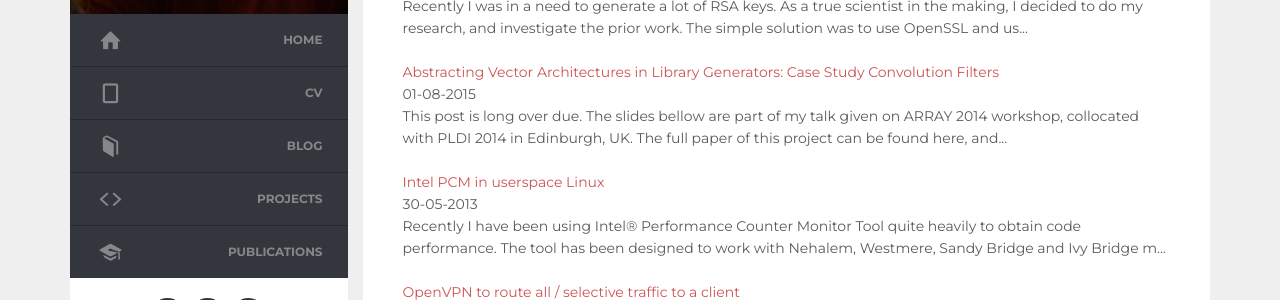
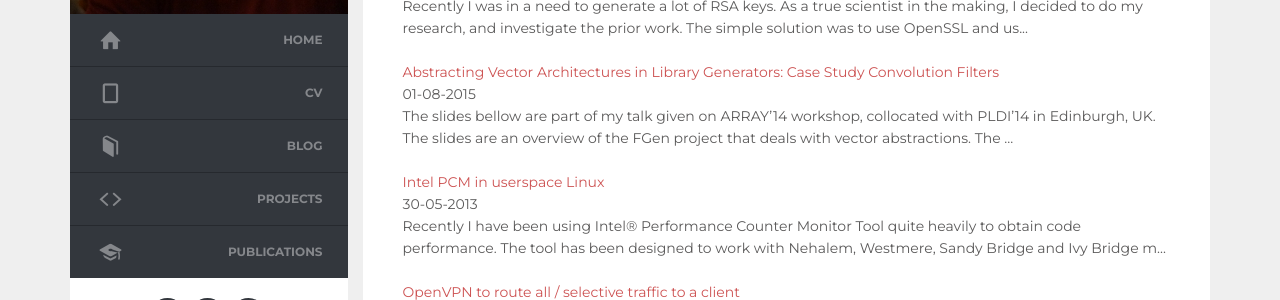
Before and after one commit to astojanov/astojanov.github.io, a Jekyll site: the page built from blog/index.html, in a window 1280 px wide. Shown: the part 344-644 px from the top of the page. Built offline with Jekyll 4.4.1, drawn with Linux system fonts in a browser that asks for light colours; some web fonts are replaced.

Commit message:
minor bug fixes.

```diff
--- a/_includes/sidebar.html
+++ b/_includes/sidebar.html
@@ -7,7 +7,7 @@
             <nav id="main-nav" class="main-nav clearfix tabbed">
                 <ul>
                     <li><a href="/"><i class="icon-home"></i>Home</a></li>
-                    <li><a href="/cv/"><i class="icon-doc"></i>CV</a></li>
+                    <li><a href="https://linkedin.com/in/astojanov/"><i class="icon-doc"></i>CV</a></li>
                     <li><a href="/blog/"><i class="icon-book"></i>Blog</a></li>
                     <li><a href="/projects/"><i class="icon-code"></i>Projects</a></li>
                     <li><a href="/publications/"><i class="icon-graduation-cap"></i>Publications</a></li>
--- a/_posts/2015-08-01-fgen.markdown
+++ b/_posts/2015-08-01-fgen.markdown
@@ -6,7 +6,26 @@
 categories: blog
 ---
 
-This post is long over due. The slides bellow are part of my talk given on ARRAY 2014 workshop, collocated with PLDI 2014 in Edinburgh, UK.
+The slides bellow are part of my talk given on [ARRAY'14](http://www.sable.mcgill.ca/array/2014/index.html) workshop,
+collocated with [PLDI'14](http://conferences.inf.ed.ac.uk/pldi2014/) in Edinburgh, UK. The slides are an overview of the
+[FGen project](https://astojanov.github.io/projects/fgen/) that deals with vector abstractions.
+
+The project resulted with the publication of
+[Abstracting Vector Architectures in Library Generators: Case Study Convolution Filters](http://spiral.ece.cmu.edu:8080/pub-spiral/pubfile/paper_179.pdf),
+having the following abstract:
+
+<div class="row">
+    <div class="col-md-2">
+        &nbsp;
+    </div>
+    <div class="col-md-10">
+        <p style="font-style: italic;">
+        We present FGen, a program generator for high performance convolution operations (finite-impulse-response filters). The generator uses an internal mathematical DSL to enable structural optimization at a high level of abstraction. We use FGen as a testbed to demonstrate how to provide modular and extensible support for modern SIMD vector architectures in a DSL-based generator. Specifically, we show how to combine staging and generic programming with type classes to abstract over both the data type (real or complex) and the target architecture (e.g., SSE or AVX) when mapping DSL expressions to C code with explicit vector intrinsics. Benchmarks shows that the generated code is highly competitive with commercial libraries.
+        </p>
+    </div>
+</div>
+
+Slides and results are available below:
 
 <iframe
     src="//www.slideshare.net/slideshow/embed_code/key/9oBmaZTl7h8gTA"
@@ -20,6 +39,4 @@
     allowfullscreen>
 </iframe>
 
-The full paper of this project can be found here, and abstract is attached bellow:
-
-We present FGen, a program generator for high performance convolution operations (finite-impulse-response filters). The generator uses an internal mathematical DSL to enable structural optimization at a high level of abstraction. We use FGen as a testbed to demonstrate how to provide modular and extensible support for modern SIMD vector architectures in a DSL-based generator. Specifically, we show how to combine staging and generic programming with type classes to abstract over both the data type (real or complex) and the target architecture (e.g., SSE or AVX) when mapping DSL expressions to C code with explicit vector intrinsics. Benchmarks shows that the generated code is highly competitive with commercial libraries.
+For a more detailed overview either check out our paper, or the [FGen project](https://astojanov.github.io/projects/fgen/) page.
```
Also changed, not shown: projects/fgen/index.md (+4 -2 lines).
